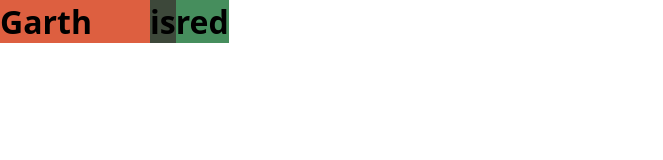
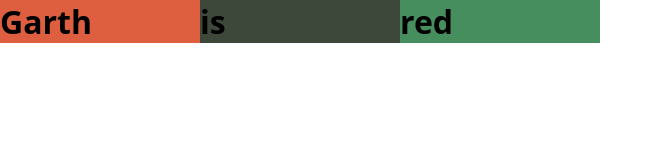
Before and after one commit to ASDAlexey/flexbox, a website: page index.html in a window 1280 px wide. Shown: the whole page, without its empty margins (0-663 px from the left). Drawn offline with Linux system fonts and the light colour scheme.

Commit message:
#5 flex basis and shrink

```diff
--- a/styles/styles.scss
+++ b/styles/styles.scss
@@ -81,13 +81,23 @@ body {
 .title-1 {
   background-color: #dd5f40;
   width: 200px;
-  flex-basis: 150px;
+  //flex-basis: 120px;
+  //flex-grow: 1;
 }
 
 .title-2 {
   background-color: #3d483a;
+  //flex-basis: 40px;
+  //flex-grow: 2;
 }
 
 .title-3 {
   background-color: #468e5d;
+  //flex-basis: 100px;
+  //flex-grow: 3;
 }
+
+h1 {
+  flex-basis: 200px;
+  flex-shrink: 0;
+}
```
Also changed, not shown: styles/styles.css.
